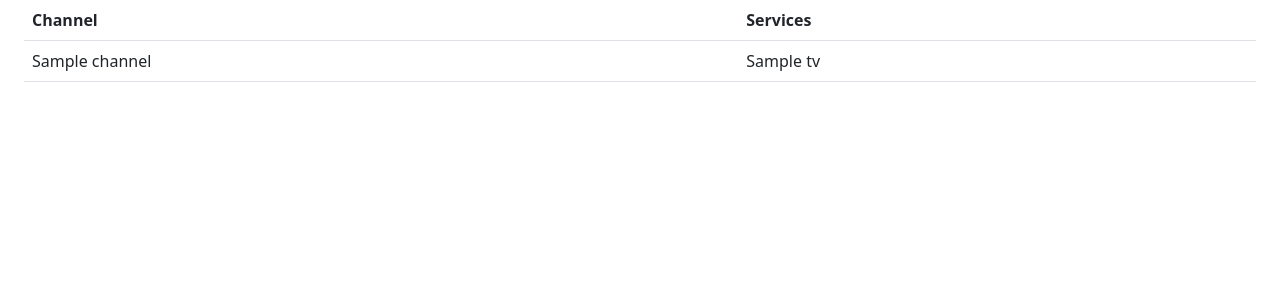
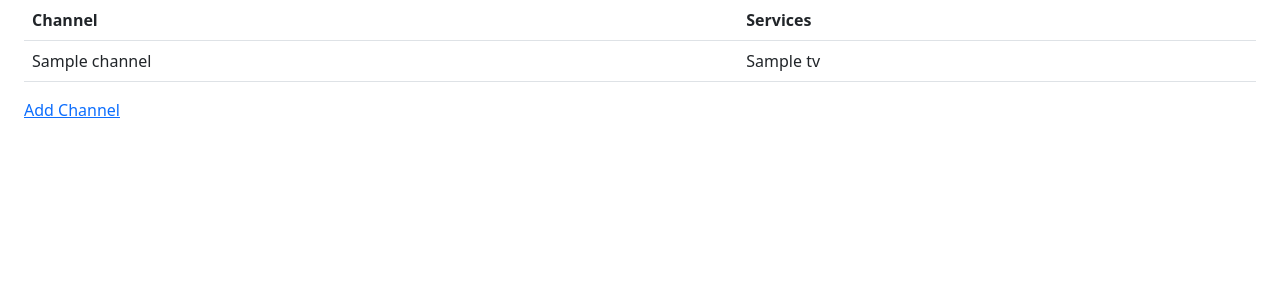
Before and after one commit to briwhi/streaming_tv, a Flask app: page /channels in a window 1280 px wide. Shown: the part 58-358 px from the top of the page. Run offline with Flask 2, Linux system fonts and the light colour scheme; tables that the repository leaves empty hold one stand-in row (values such as "Sample post").

Commit message:
add channel

```diff
--- a/app.py
+++ b/app.py
@@ -1,9 +1,10 @@
-from flask import Flask, render_template
+from flask import Flask, render_template, redirect, url_for
 from flask_sqlalchemy import SQLAlchemy
 from sqlalchemy.orm import relationship
 from forms import ChannelForm, TVForm
 
 app = Flask(__name__)
+
 app.secret_key = "Secret Key"
 app.config['SQLALCHEMY_DATABASE_URI'] = 'sqlite:///tv.db'
 app.config['SQLALCHEMY_TRACK_MODIFICATIONS'] = False
@@ -46,9 +47,15 @@ def add_service():
     return render_template("edit_service.html", form=form)
 
 
-@app.route('/channel/add')
+@app.route('/channel/add', methods=['GET', 'POST'])
 def add_channel():
-    form = ChannelForm()
+    channel = Channel()
+    form = ChannelForm(obj=Channel)
+    if form.validate_on_submit():
+        form.populate_obj(channel)
+        db.session.add(channel)
+        db.session.commit()
+        return redirect(url_for('channels'))
     return render_template("edit_channel.html", form=form)
 
 
--- a/templates/channels.html
+++ b/templates/channels.html
@@ -19,6 +19,7 @@
 
             {% endfor %}
         </table>
+        <a href="{{ url_for('add_channel') }}">Add Channel</a>
 
         <div>
 
--- a/templates/edit_channel.html
+++ b/templates/edit_channel.html
@@ -9,10 +9,7 @@
                     {{ form.name.label(class="form-label") }}
                     {{ form.name(class="form-control") }}
                 </div>
-                <div class="m-3">
-                    {{ form.monthly_price.label(class="form-label") }}
-                    {{ form.monthly_price(class="form-control") }}
-                </div>
+
                 <div class="m-3">
                     {{  form.submit() }}
                 </div>
--- a/templates/index.html
+++ b/templates/index.html
@@ -22,6 +22,7 @@
                 </tr>
             {%  endfor %}
         </table>
+        <a href="{{ url_for('add_service') }} ">Add Service</a>
 
 
     </div>
```
